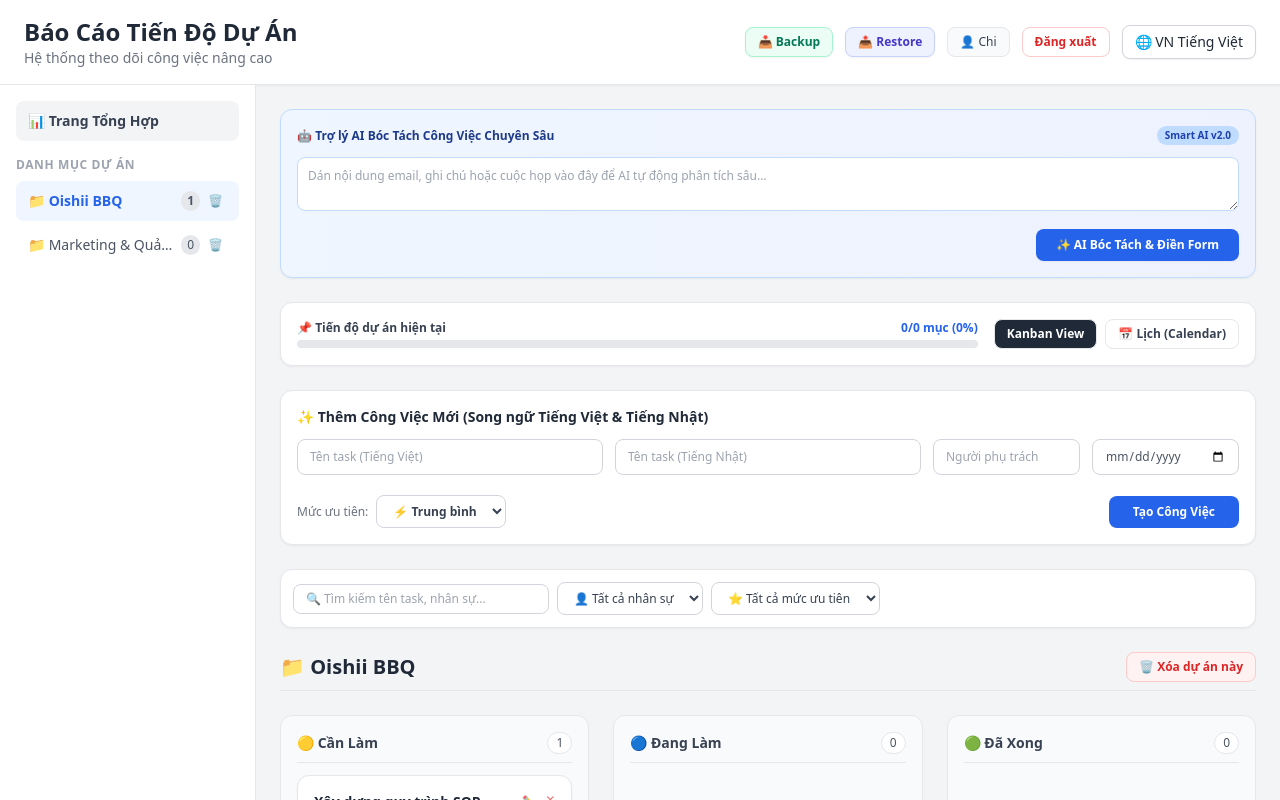
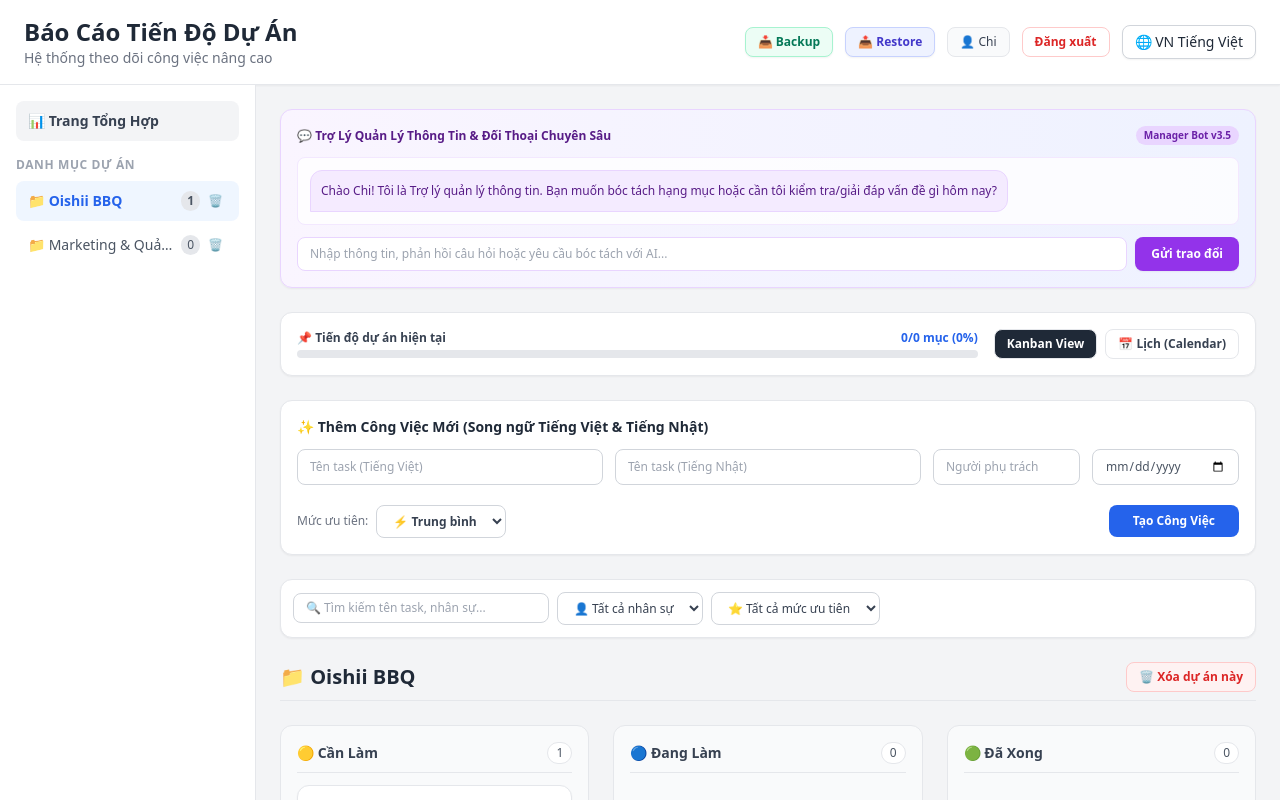
Before and after one commit to Chinguyen9213/D-n-1, a React (Vite) app in the folder frontend/: page / in a window 1280 px wide. Shown: the top 800 px of the page. Built offline with nearby package versions, Linux system fonts and the light colour scheme.

Commit message:
Update App.jsx

```diff
--- a/frontend/src/App.jsx
+++ b/frontend/src/App.jsx
@@ -8,110 +8,142 @@ const PRIORITIES = {
   LOW: { labelVi: '✅ Thấp', labelJa: '✅ 低', color: 'text-blue-600', bg: 'bg-blue-50', border: 'border-blue-200' }
 };
 
-// --- TRỢ LÝ AI BÓC TÁCH NÂNG CAO (PHÂN TÍCH NGỮ NGHĨA SÂU) ---
-function AiAssistant({ onParsed, isJa }) {
+// --- TRỢ LÝ AI QUẢN LÝ & HỎI ĐÁP BÓC TÁCH CHUYÊN SÂU ---
+function AiAssistant({ onParsed, isJa, existingTasks }) {
   const [inputContent, setInputContent] = useState('');
   const [loading, setLoading] = useState(false);
+  const [chatHistory, setChatHistory] = useState([
+    {
+      sender: 'ai',
+      textVi: 'Chào Chi! Tôi là Trợ lý quản lý thông tin. Bạn muốn bóc tách hạng mục hoặc cần tôi kiểm tra/giải đáp vấn đề gì hôm nay?',
+      textJa: 'こんにちは！情報管理アシスタントです。本日はどの項目を分解または確認・相談しますか？'
+    }
+  ]);
 
-  const handleAiParse = () => {
+  const handleAiManagerDialog = () => {
     if (!inputContent.trim()) return;
+    const userMsg = inputContent.trim();
+
+    // Đẩy tin nhắn của người dùng vào lịch sử chat
+    const updatedHistory = [...chatHistory, { sender: 'user', textVi: userMsg, textJa: userMsg }];
+    setChatHistory(updatedHistory);
+    setInputContent('');
     setLoading(true);
 
     setTimeout(() => {
-      const raw = inputContent.trim();
-      const lower = raw.toLowerCase();
+      const lower = userMsg.toLowerCase();
+      let aiReplyVi = '';
+      let aiReplyJa = '';
+      let shouldCreateTask = false;
+      let parsedData = null;
 
-      // 1. Phân tích thông minh Người phụ trách (Assignee)
-      let detectedAssignee = 'Chi';
-      if (lower.includes('take') || lower.includes('anh take')) detectedAssignee = 'Take';
-      else if (lower.includes('chi') || lower.includes('chị')) detectedAssignee = 'Chi';
-      else if (lower.includes('admin') || lower.includes('team')) detectedAssignee = 'Team Admin';
+      // Logic quản lý & hỏi đáp thông minh:
+      // Nếu yêu cầu liên quan đến thiết bị/chi phí mà chưa rõ thông tin chi tiết, AI sẽ ĐẶT CÂU HỎI LẠI để làm rõ.
+      if (lower.includes('thiết bị') || lower.includes('chi phí') || lower.includes('đồ dùng')) {
+        const hasEquipmentInfo = existingTasks.some(t => {
+          const title = (t.titleVi || '').toLowerCase() + (t.titleJa || '').toLowerCase();
+          return title.includes('thiết bị') || title.includes('danh mục');
+        });
 
-      // 2. Phân tích mức độ ưu tiên (Priority)
-      let detectedPriority = 'MEDIUM';
-      if (lower.includes('ngay') || lower.includes('gấp') || lower.includes('chi phí') || lower.includes('quan trọng') || lower.includes('ngay lập tức')) {
-        detectedPriority = 'HIGH';
-      } else if (lower.includes('khi nào rảnh') || lower.includes('từ từ')) {
-        detectedPriority = 'LOW';
+        if (!hasEquipmentInfo && !lower.includes('đã có') && !lower.includes('danh sách')) {
+          aiReplyVi = '🤔 Tôi kiểm tra thấy hệ thống chưa có dữ liệu chi tiết về danh mục thiết bị này. Trước khi lập chi phí, bạn đã có sẵn danh sách thiết bị hay định mức ngân sách dự kiến chưa? Hãy cho tôi biết để tôi tối ưu quy trình nhé!';
+          aiReplyJa = '🤔 システムにこの設備の詳細データがまだ登録されていません。費用を算出する前に、すでに設備リストや想定予算はお決まりですか？教えていただけますか？';
+        } else {
+          aiReplyVi = '✅ Tôi đã nắm được thông tin. Dựa trên dữ liệu hệ thống, tôi đã bóc tách thành các bước: Kiểm tra thông tin ➔ Lập danh mục ➔ Tìm NCC ➔ Điền chi phí. Bạn có muốn tôi tạo ngay task này vào bảng Kanban không?';
+          aiReplyJa = '✅ 情報を確認しました。システムデータに基づき「情報確認 ➔ リスト化 ➔ NCC選定 ➔ 費用入力」のステップに分解しました。Kanbanボードにタスクを作成しますか？';
+
+          shouldCreateTask = true;
+          parsedData = {
+            titleVi: 'Hoàn thiện chi phí & danh mục thiết bị',
+            titleJa: '設備費用・リストの完了',
+            priority: 'HIGH',
+            assignee: 'Chi',
+            checklists: [
+              { textVi: 'Kiểm tra đối chiếu dữ liệu thiết bị hiện có', textJa: '既存の設備データの突合確認' },
+              { textVi: 'Lập danh mục chi tiết các trang thiết bị', textJa: '必要な設備・備品の詳細リストを作成する' },
+              { textVi: 'Liên hệ Nhà cung cấp (NCC) lấy báo giá', textJa: 'サプライヤー（NCC）に連絡し見積もりを取得する' },
+              { textVi: 'Hoàn thiện bảng chi phí và trình phê duyệt', textJa: '費用表を完成させ承認に回す' }
+            ]
+          };
+        }
+      } else {
+        // Trường hợp tổng quát: AI đóng vai trò quản lý giải đáp và hỏi thêm chi tiết
+        aiReplyVi = `💡 Tôi ghi nhận yêu cầu: "${userMsg}". Để bóc tách công việc này một cách chính xác nhất, bạn muốn giao việc này cho ai và hạn chót (deadline) hoàn thành là khi nào?`;
+        aiReplyJa = `💡 要件「${userMsg}」を受け付けました。正確に分解するために、担当者は誰にし、期限はいつにしますか？`;
+
+        shouldCreateTask = true;
+        parsedData = {
+          titleVi: userMsg,
+          titleJa: userMsg,
+          priority: 'MEDIUM',
+          assignee: 'Chi',
+          checklists: [
+            { textVi: `Thực hiện hạng mục: ${userMsg}`, textJa: `実行項目: ${userMsg}` },
+            { textVi: 'Kiểm tra và báo cáo kết quả tiến độ', textJa: '進捗結果を確認し報告する' }
+          ]
+        };
       }
 
-      // 3. Cô đọng Tiêu đề chính (Title)
-      let titleVi = raw;
-      let titleJa = 'AI解析タスク';
+      setChatHistory([
+        ...updatedHistory,
+        { sender: 'ai', textVi: aiReplyVi, textJa: aiReplyJa }
+      ]);
+      setLoading(false);
 
-      if (lower.includes('chi phí') || lower.includes('thiết bị')) {
-        titleVi = 'Lập và điền bảng chi phí thiết bị, đồ dùng nhà hàng';
-        titleJa = 'レストランの設備・備品費用の作成と入力';
-      } else if (lower.split('\n')[0].length < 50) {
-        titleVi = raw.split('\n')[0].replace(/^[-*•]\s*/, '');
-        titleJa = titleVi; // Có thể tùy biến dịch giả lập
-      } else {
-        titleVi = 'Xử lý yêu cầu từ ghi chú/email';
-        titleJa = 'メール/議事録からのタスク処理';
+      if (shouldCreateTask && parsedData && (userMsg.includes('tạo') || userMsg.includes('rồi') || !aiReplyVi.includes('🤔'))) {
+        onParsed(parsedData);
       }
-
-      // 4. Bóc tách checklist hành động chi tiết từ nội dung
-      let checklists = [];
-      const lines = raw.split('\n').filter(l => l.trim().length > 0);
-
-      if (lines.length > 1) {
-        checklists = lines.map(l => {
-          const cleanText = l.replace(/^[-*•\d.]+\s*/, '');
-          return { textVi: cleanText, textJa: cleanText };
-        });
-      } else {
-        // Nếu chỉ là 1 câu ngắn, AI tự động tách ý thành các bước hành động cụ thể
-        if (lower.includes('chi phí')) {
-          checklists = [
-            { textVi: 'Kiểm kê lại danh mục thiết bị thực tế', textJa: '実際の設備リストを確認する' },
-            { textVi: 'Cập nhật đơn giá thị trường mới nhất', textJa: '最新の市場単価を更新する' },
-            { textVi: 'Điền hoàn thiện vào bảng chi phí và gửi duyệt', textJa: '費用表に入力して承認を依頼する' }
-          ];
-        } else {
-          checklists = [
-            { textVi: `Thực hiện nội dung: ${raw}`, textJa: `内容を実行: ${raw}` },
-            { textVi: 'Kiểm tra và báo cáo kết quả', textJa: '結果を確認して報告する' }
-          ];
-        }
-      }
-
-      onParsed({
-        titleVi,
-        titleJa,
-        priority: detectedPriority,
-        assignee: detectedAssignee,
-        checklists
-      });
-
-      setLoading(false);
-      setInputContent('');
-      alert(isJa ? 'AIが文章を深く分析し、タスクとチェックリストを分解しました！' : '🤖 AI đã phân tích sâu nội dung, bóc tách thành công việc và các bước checklist chi tiết!');
-    }, 900);
+    }, 1000);
   };
 
   return (
-    <div className="bg-gradient-to-r from-blue-50 to-indigo-50 p-4 rounded-xl border border-blue-200 shadow-sm space-y-3">
+    <div className="bg-gradient-to-r from-purple-50 to-indigo-50 p-4 rounded-xl border border-purple-200 shadow-sm space-y-3">
       <div className="flex justify-between items-center">
-        <h3 className="text-xs font-bold text-blue-900 flex items-center gap-1.5">
-          🤖 {isJa ? 'AIアシスタント (高度タスク分解)' : 'Trợ lý AI Bóc Tách Công Việc Chuyên Sâu'}
+        <h3 className="text-xs font-bold text-purple-900 flex items-center gap-1.5">
+          💬 {isJa ? 'AI情報管理・対話アシスタント' : 'Trợ Lý Quản Lý Thông Tin & Đối Thoại Chuyên Sâu'}
         </h3>
-        <span className="text-[10px] bg-blue-200 text-blue-800 px-2 py-0.5 rounded-full font-semibold">Smart AI v2.0</span>
+        <span className="text-[10px] bg-purple-200 text-purple-800 px-2 py-0.5 rounded-full font-semibold">Manager Bot v3.5</span>
       </div>
-      <textarea
-        rows="2"
-        placeholder={isJa ? 'ここに文章や議事録を貼り付けてください...' : 'Dán nội dung email, ghi chú hoặc cuộc họp vào đây để AI tự động phân tích sâu...'}
-        value={inputContent}
-        onChange={(e) => setInputContent(e.target.value)}
-        className="w-full text-xs border border-blue-200 rounded-lg p-2.5 focus:outline-none focus:border-blue-500 bg-white"
-      />
-      <div className="flex justify-end">
+
+      {/* Khung lịch sử trò chuyện đối thoại */}
+      <div className="bg-white/80 rounded-lg p-3 max-h-48 overflow-y-auto space-y-2 border border-purple-100 text-xs">
+        {chatHistory.map((chat, idx) => (
+          <div key={idx} className={`flex ${chat.sender === 'user' ? 'justify-end' : 'justify-start'}`}>
+            <div className={`max-w-[85%] p-2.5 rounded-xl ${
+              chat.sender === 'user'
+                ? 'bg-purple-600 text-white rounded-br-none'
+                : 'bg-purple-100/80 text-purple-900 rounded-bl-none border border-purple-200'
+            }`}>
+              <p className="leading-relaxed">{isJa ? (chat.textJa || chat.textVi) : (chat.textVi || chat.textJa)}</p>
+            </div>
+          </div>
+        ))}
+        {loading && (
+          <div className="flex justify-start">
+            <div className="bg-purple-100 text-purple-700 p-2 rounded-xl text-[11px] italic animate-pulse">
+              {isJa ? 'AIが考え中...' : '🤖 AI đang phân tích và tổng hợp thông tin...'}
+            </div>
+          </div>
+        )}
+      </div>
+
+      {/* Ô nhập liệu để chat trao đổi với AI */}
+      <div className="flex gap-2">
+        <input
+          type="text"
+          placeholder={isJa ? 'AIに質問・指示を入力...' : 'Nhập thông tin, phản hồi câu hỏi hoặc yêu cầu bóc tách với AI...'}
+          value={inputContent}
+          onChange={(e) => setInputContent(e.target.value)}
+          onKeyDown={(e) => { if (e.key === 'Enter') handleAiManagerDialog(); }}
+          className="flex-1 text-xs border border-purple-200 rounded-lg px-3 py-2 focus:outline-none focus:border-purple-500 bg-white"
+        />
         <button
           type="button"
-          onClick={handleAiParse}
+          onClick={handleAiManagerDialog}
           disabled={loading}
-          className="bg-blue-600 hover:bg-blue-700 text-white text-xs font-bold px-5 py-2 rounded-lg shadow-sm transition flex items-center gap-1.5"
+          className="bg-purple-600 hover:bg-purple-700 text-white text-xs font-bold px-4 py-2 rounded-lg shadow-sm transition shrink-0"
         >
-          {loading ? (isJa ? '分析中...' : '🤖 Đang phân tích sâu...') : (isJa ? 'AI分析＆フォーム入力' : '✨ AI Bóc Tách & Điền Form')}
+          {isJa ? '送信' : 'Gửi trao đổi'}
         </button>
       </div>
     </div>
@@ -288,10 +320,19 @@ function MainApp({ user, onLogout }) {
   };
 
   const handleAiParsedResult = (data) => {
-    setNewTaskTitleVi(data.titleVi);
-    setNewTaskTitleJa(data.titleJa);
-    setNewTaskPriority(data.priority);
-    setNewTaskAssignee(data.assignee || user);
+    const newTask = {
+      id: Date.now(),
+      projectId: currentView,
+      titleVi: data.titleVi,
+      titleJa: data.titleJa,
+      status: 'Cần Làm',
+      priority: data.priority,
+      assignee: data.assignee || user,
+      dueDate: '',
+      checklists: data.checklists.map((c, idx) => ({ id: Date.now() + idx, textVi: c.textVi, textJa: c.textJa, completed: false })),
+      attachments: []
+    };
+    setTasks(prev => [...prev, newTask]);
   };
 
   const handleSaveTaskTitle = (taskId) => {
@@ -439,15 +480,10 @@ function MainApp({ user, onLogout }) {
           <p className="text-sm text-gray-500">{isJa ? 'タスク追跡システム＆チェックリスト総合' : 'Hệ thống theo dõi công việc nâng cao'}</p>
         </div>
         <div className="flex items-center gap-3">
-          <button
-            onClick={exportData}
-            className="text-xs bg-emerald-50 text-emerald-700 hover:bg-emerald-100 border border-emerald-200 px-3 py-1.5 rounded-lg font-bold shadow-sm transition"
-          >
+          <button onClick={exportData} className="text-xs bg-emerald-50 text-emerald-700 hover:bg-emerald-100 border border-emerald-200 px-3 py-1.5 rounded-lg font-bold shadow-sm transition">
             📥 Backup
           </button>
-          <label
-            className="text-xs bg-indigo-50 text-indigo-700 hover:bg-indigo-100 border border-indigo-200 px-3 py-1.5 rounded-lg font-bold shadow-sm cursor-pointer transition"
-          >
+          <label className="text-xs bg-indigo-50 text-indigo-700 hover:bg-indigo-100 border border-indigo-200 px-3 py-1.5 rounded-lg font-bold shadow-sm cursor-pointer transition">
             📤 Restore
             <input type="file" accept=".json" onChange={importData} className="hidden" />
           </label>
@@ -544,8 +580,8 @@ function MainApp({ user, onLogout }) {
             </div>
           ) : (
             <div className="space-y-6">
-              {/* Trợ lý AI Bóc Tách Chuyên Sâu */}
-              <AiAssistant onParsed={handleAiParsedResult} isJa={isJa} />
+              {/* Trợ lý AI Quản Lý & Hỏi Đáp Thông Minh */}
+              <AiAssistant onParsed={handleAiParsedResult} isJa={isJa} existingTasks={currentProjectTasks} />
 
               {(() => {
                 const projChecklists = currentProjectTasks.flatMap(t => t.checklists);
```
